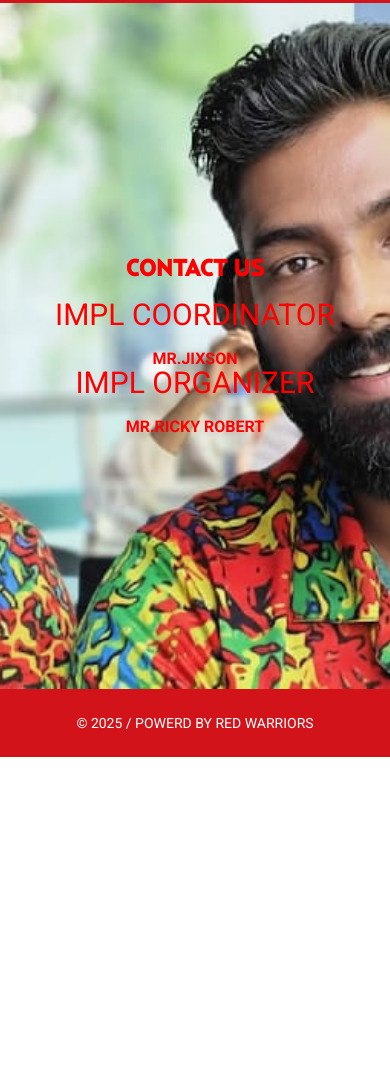
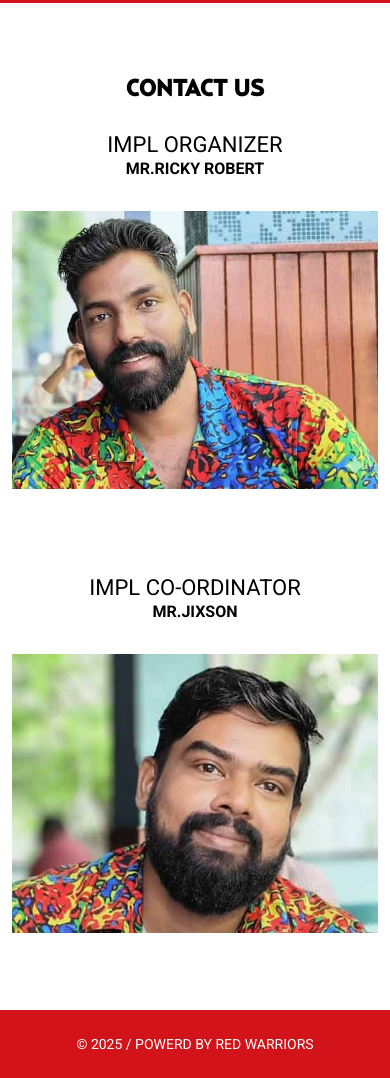
Before and after one commit to simeon1929/RED-WARRIORS, a plain HTML site: page index.html in a window 390 px wide. Shown: the part 2991-4069 px from the top of the page. Before the commit the page ends 3748 px from the top, so only its background shows below. Drawn offline with nearby package versions, Linux system fonts and the light colour scheme; files whose address does not match are found by name.

Commit message:
Describe what you changed

```diff
--- a/css/style.scss
+++ b/css/style.scss
@@ -270,13 +270,10 @@ background: $bg__primarycolor;
         padding-bottom: 20px;
     }
 }
-.bgConatct {
-    background: url(../orga.jpeg) center center no-repeat;
-    background-size: cover;
-    padding: 250px 0;
-}
+
 .contactUs {
-    h2, h3, h4 {color: red;}
+    padding: 70px 0;
+    h2, h3, h4 {color: #000;}
     h2 {
         font-family: $relayBold;
         padding-bottom: 45px;
@@ -466,6 +463,13 @@ footer {
     h2, h3 {
         text-align: left;
     }
+    .contactUs {
+        h2 {padding-bottom: 30px;}
+        h3 { padding-bottom: 0px; font-size: 22px;}
+        .col-md-4:first-child {
+            padding-bottom: 80px;
+        }
+    }
 }
 
 @media only screen and (max-width: 600px) {
--- a/index.html
+++ b/index.html
@@ -203,17 +203,24 @@
     </section>
     <section class="contactUs bgConatct" id="Contact">
         <div class="container">
-            <h2>Contact us</h2>
+            <h2 class="text-center">Contact us</h2>
 
             <div class="row justify-content-md-center">
                 <div class="col-md-4">
-                    <h3 class="text-center">IMPL Coordinator</h3><h4 class="text-center">Mr.Jixson</h4>
+                    <h3 class="text-center">IMPL organizer</h3><h4 class="text-center">Mr.Ricky Robert</h4>
+                    <div class="padTop30">
+                        <img src="imges/Ricky-robert.jpg" alt="">
+                    </div>
 
                 </div>
                 <div class="col-md-4">
-                    <h3 class="text-center">IMPL organizer</h3><h4 class="text-center">Mr.Ricky Robert</h4>
+                    <h3 class="text-center">IMPL Co-ordinator</h3><h4 class="text-center">Mr.Jixson</h4>
+                    <div class="padTop30">
+                        <img src="imges/jickson.jpg" alt="">
+                    </div>
 
                 </div>
+
 
             </div>
 
```
Also changed, not shown: css/style.css, imges/Ricky-robert.jpg (added), imges/jickson.jpg (added), imges/orga - Copy.jpeg (renamed from orga.jpeg), imges/orga.jpeg (added), 1 other file.
